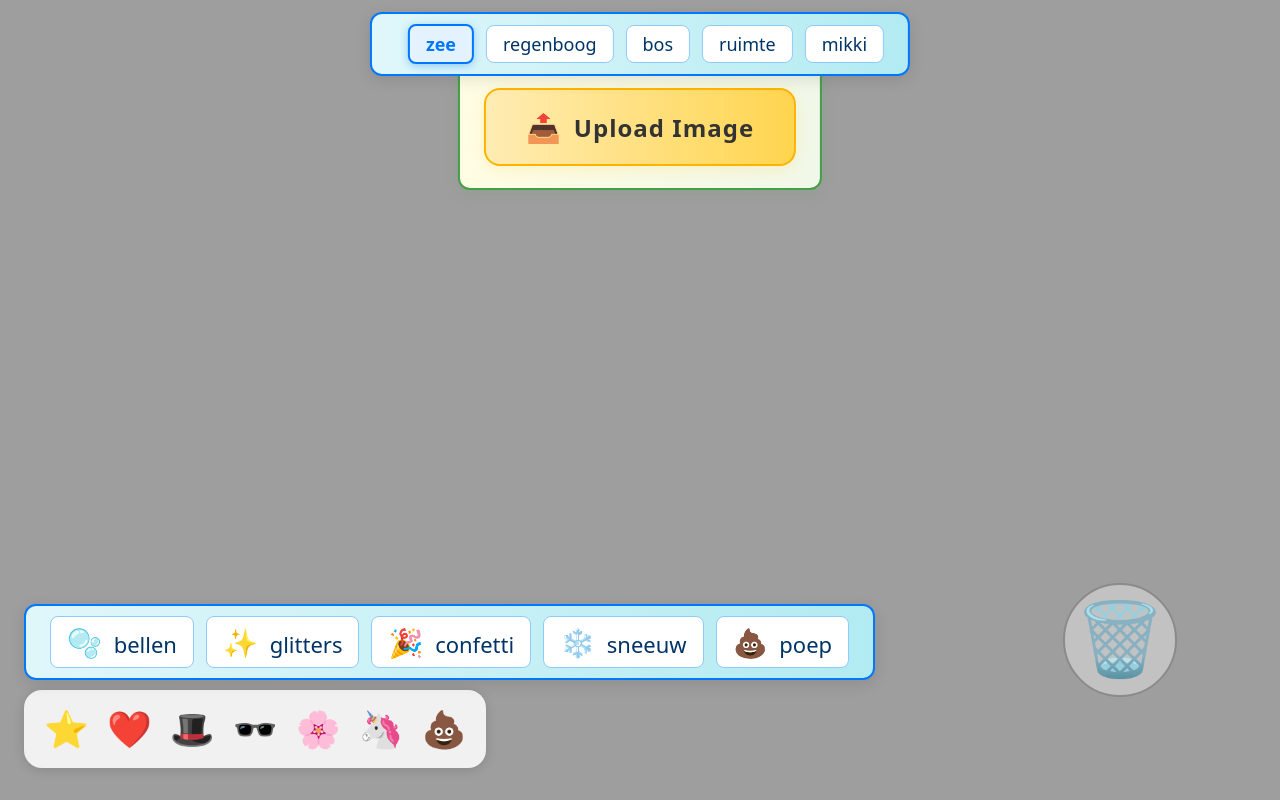
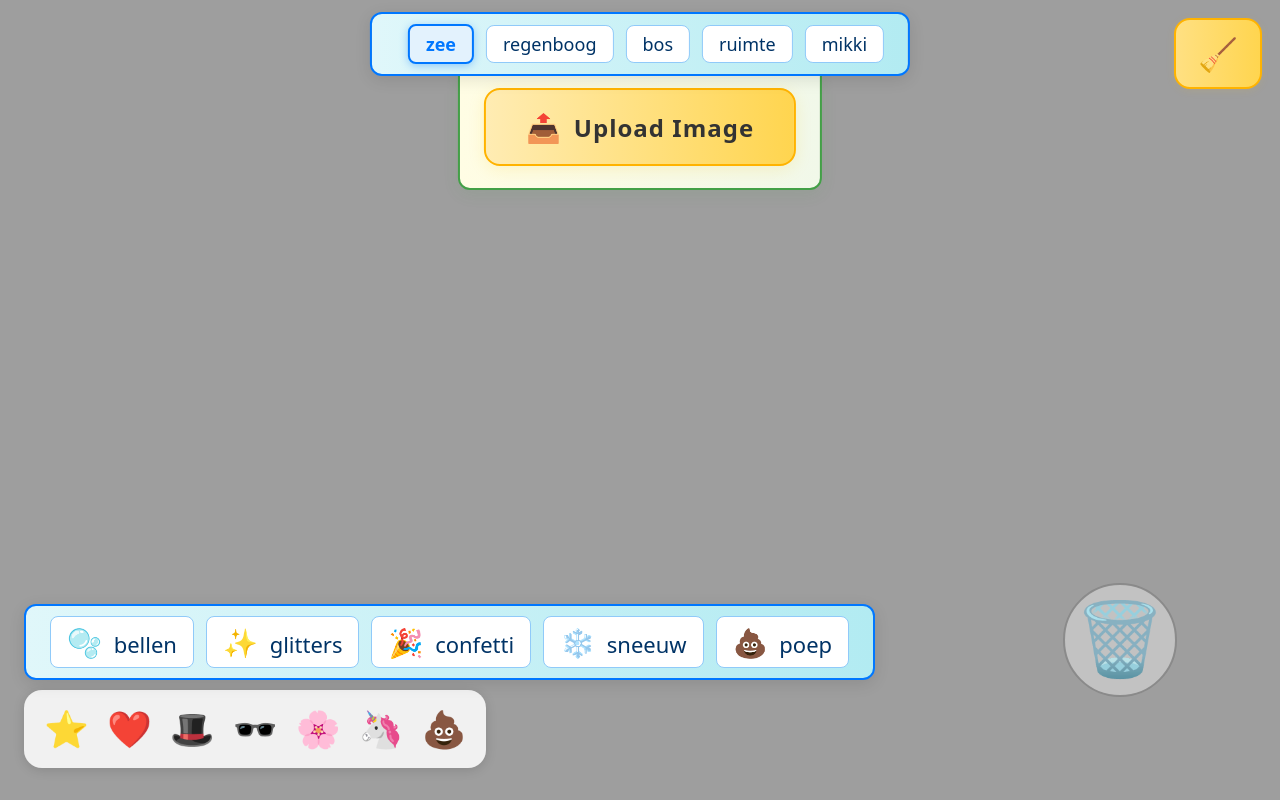
Before and after one commit to demanzonderjas/kleurplaat, a React (Vite) app: page / in a window 1280 px wide. Built offline with nearby package versions, Linux system fonts and the light colour scheme.

Commit message:
add reset

```diff
--- a/src/App.jsx
+++ b/src/App.jsx
@@ -53,6 +53,9 @@ function App() {
         setProcessedImages((prev) => prev.filter((obj) => obj.uid !== uid));
     }, []);
 
+    // Add reset button handler
+    const handleReset = () => setProcessedImages([]);
+
     // Convert processedImages to the format SceneCanvas expects (array of image URLs)
     const imageUrls = processedImages.map((obj) => (typeof obj === "string" ? obj : obj.img));
     const uids = processedImages.map((obj) => (typeof obj === "object" && obj.uid ? obj.uid : genUID()));
@@ -69,6 +72,34 @@ function App() {
 
     return (
         <div style={{ width: "100vw", height: "100vh", margin: 0, padding: 0, overflow: "hidden", position: "relative" }}>
+            {/* Reset button (top right) */}
+            <button
+                onClick={handleReset}
+                style={{
+                    position: "absolute",
+                    top: isMobile ? 8 : 18,
+                    right: isMobile ? 8 : 18,
+                    zIndex: 100,
+                    background: "linear-gradient(90deg, #ffe082 0%, #ffd54f 100%)",
+                    color: "#333",
+                    border: "2px solid #ffb300",
+                    borderRadius: 16,
+                    padding: isMobile ? "8px 14px" : "12px 22px",
+                    fontSize: isMobile ? 22 : 32,
+                    fontWeight: 700,
+                    boxShadow: "0 2px 8px rgba(255,193,7,0.10)",
+                    cursor: "pointer",
+                    transition: "background 0.2s, box-shadow 0.2s",
+                    outline: "none",
+                    display: "flex",
+                    alignItems: "center",
+                    gap: 8
+                }}
+                aria-label="Reset scene"
+                title="Reset scene"
+            >
+                <span role="img" aria-label="reset">🧹</span>
+            </button>
             {/* Loader overlay */}
             {loading && (
                 <div
```
